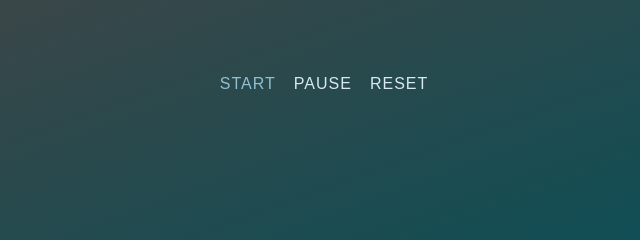
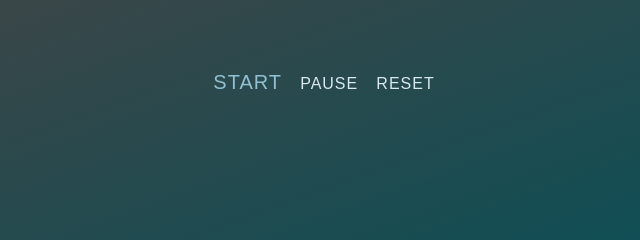
Before and after one commit to melinacharu/pomodoro, a plain HTML site: page index.html in a window 1280 px wide. In both pictures the pointer is over the button "START". Shown: the part 521-761 px from the top of the page, 316-956 px from the left. Drawn offline with Linux system fonts and the light colour scheme; a web font is replaced by a local one.

Commit message:
Changed ctrl button hover and sectioned js code

```diff
--- a/styles.css
+++ b/styles.css
@@ -90,6 +90,7 @@ p {
 
 .btn-start:hover, .btn-reset:hover, .btn-pause:hover {
     color: #90c0d1;
+    font-size: 100%;
 }
 
 #minute-slider {
```
Also changed, not shown: app.js (+16 -5 lines).
